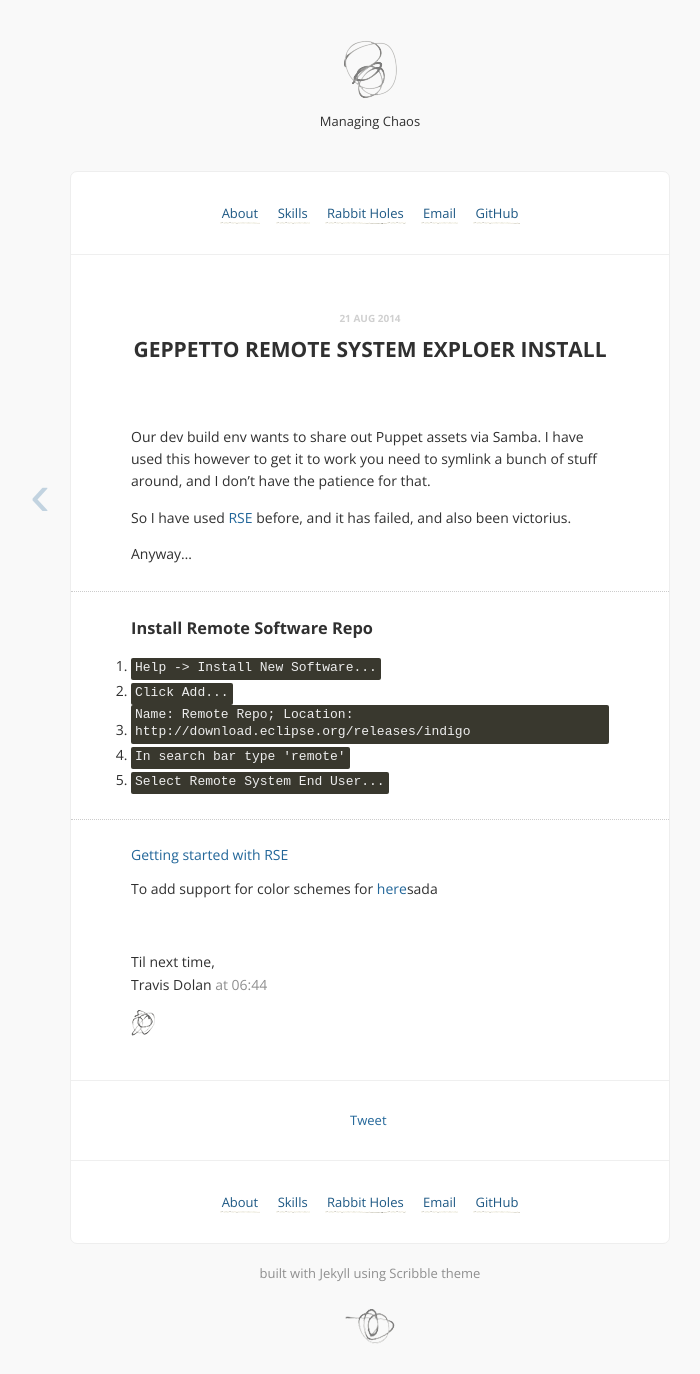
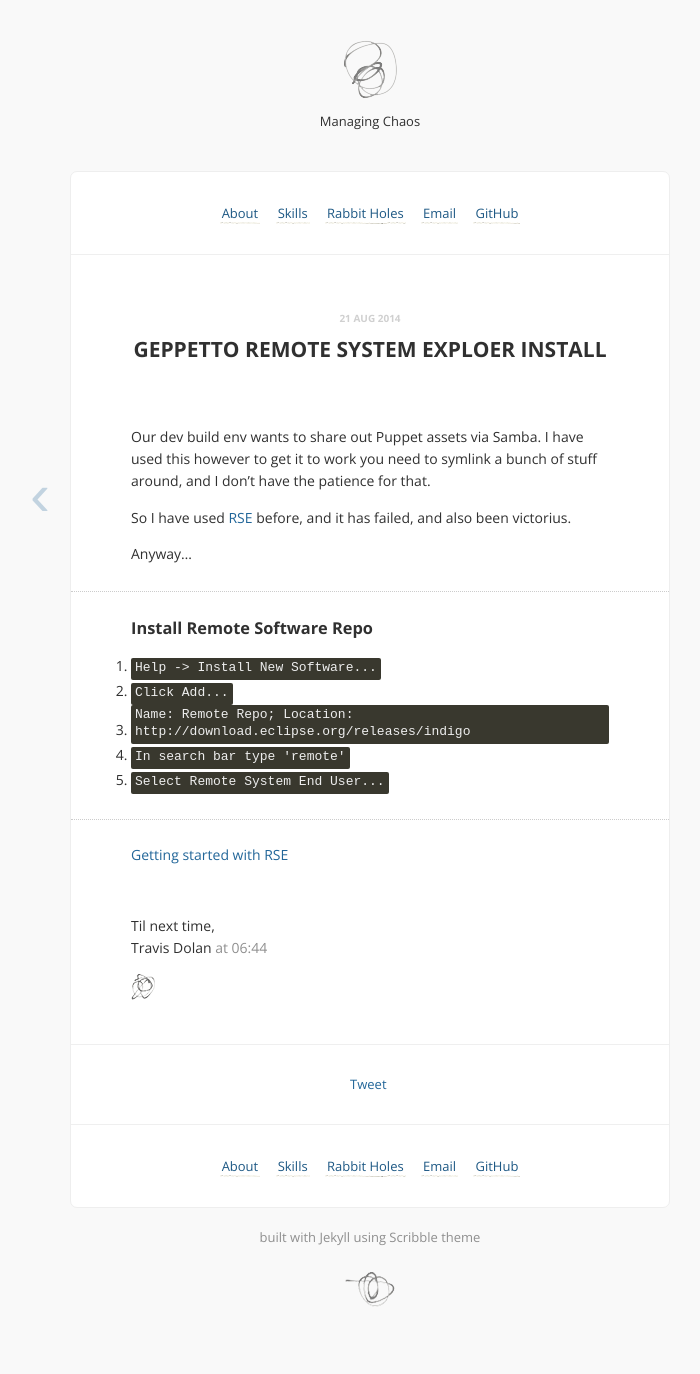
Before and after one commit to rustyautopsy/rustyautopsy.github.io, a Jekyll site: the page built from _posts/2014-08-21-geppetto.md, in a window 1280 px wide. Shown: the whole page, without its empty margins (270-970 px from the left). Built offline with Jekyll 4.4.1, drawn with Linux system fonts in a browser that asks for light colours; Markdown is read by kramdown in place of the engine named in the settings; comment, search, counter and statistics services are not loaded; after the commit the page ends 1337 px from its top, so only the background shows below that.

Commit message:
removed junk for rse install from example post

```diff
--- a/_posts/2014-08-21-geppetto.md
+++ b/_posts/2014-08-21-geppetto.md
@@ -24,6 +24,3 @@ Anyway...
 ---
 
 [Getting started with RSE](http://help.eclipse.org/luna/index.jsp?topic=%2Forg.eclipse.rse.doc.user%2Fgettingstarted%2Fg_start.html)
-
-
-To add support for color schemes for [here](https://github.com/codebrainz/geany-themes)sada
```
